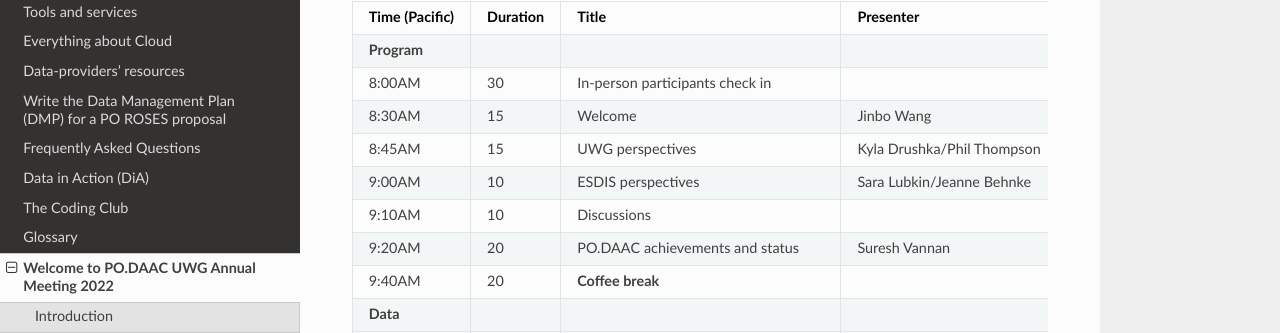
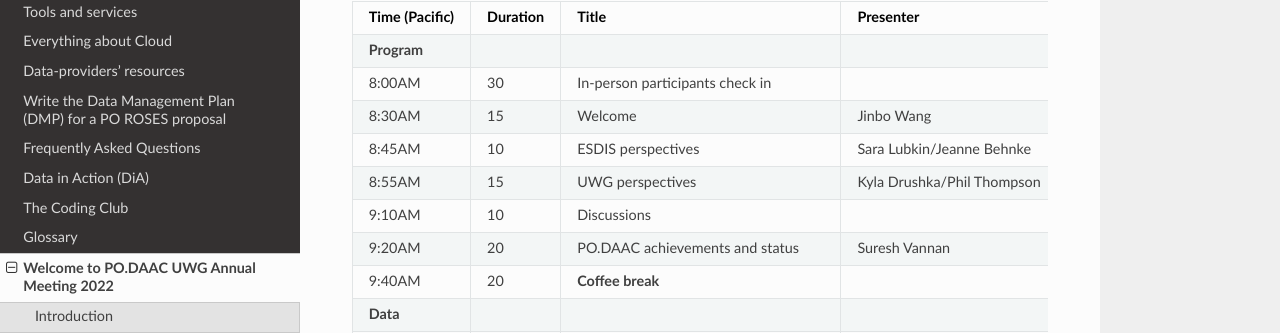
Before and after one commit to podaac/the-coding-club, a Sphinx documentation site: the page built from docs/source/uwg2022/agenda.rst, in a window 1280 px wide and 900 px high. Shown: the part 215-548 px from the top of the window. Built offline with Sphinx 7.4.7 and the Read the Docs theme 2.0.0, drawn with Linux system fonts in a browser that asks for light colours.

Commit message:
another version

```diff
--- a/docs/source/uwg2022/agenda.rst
+++ b/docs/source/uwg2022/agenda.rst
@@ -10,8 +10,8 @@
 **Program**
 8:00AM             30       In-person participants check in
 8:30AM             15       Welcome                                             Jinbo Wang
-8:45AM             15       UWG perspectives                                    Kyla Drushka/Phil Thompson
-9:00AM             10       ESDIS perspectives                                  Sara Lubkin/Jeanne Behnke
+8:45AM             10       ESDIS perspectives                                  Sara Lubkin/Jeanne Behnke
+8:55AM             15       UWG perspectives                                    Kyla Drushka/Phil Thompson
 9:10AM             10       Discussions
 9:20AM             20       PO.DAAC achievements and status                     Suresh Vannan
 9:40AM             20       **Coffee break**
```
Also changed, not shown: 5 other files.
